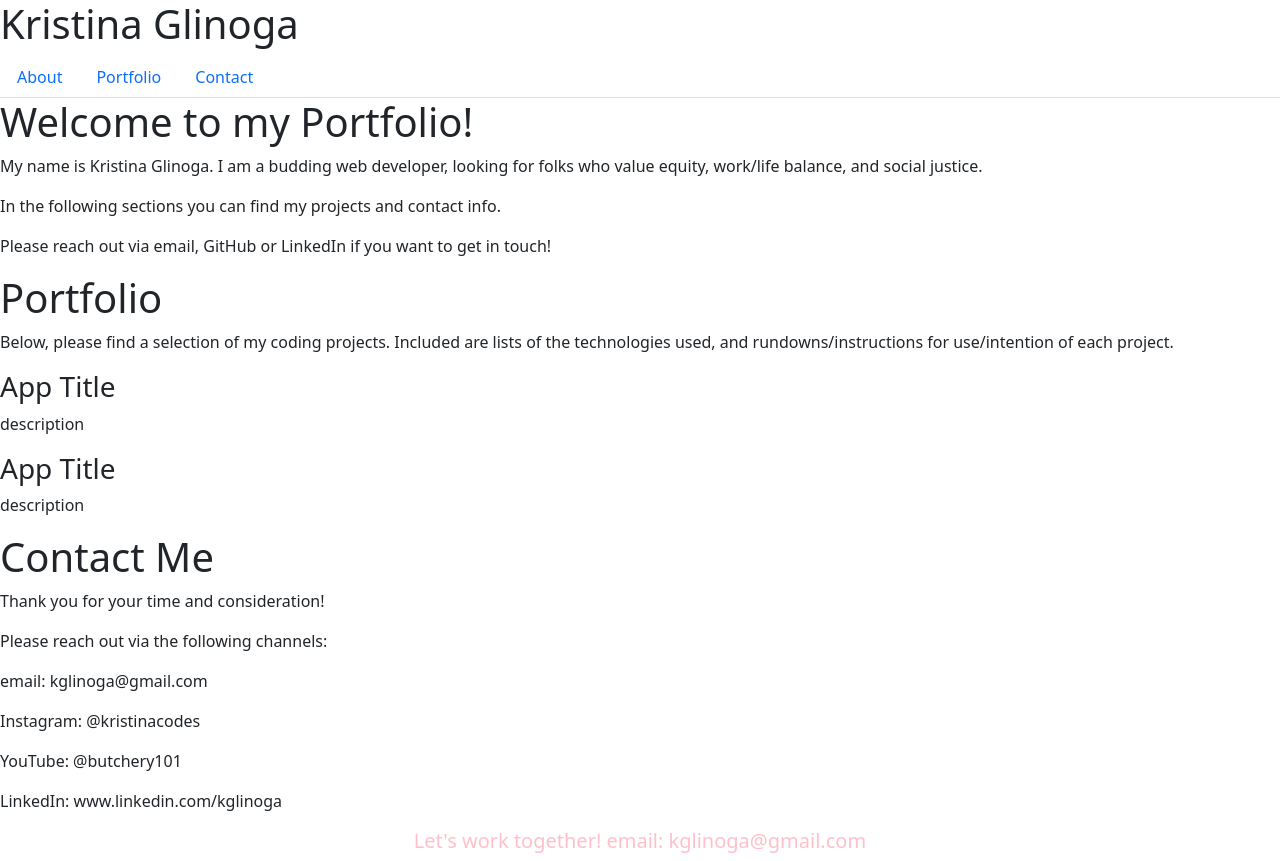
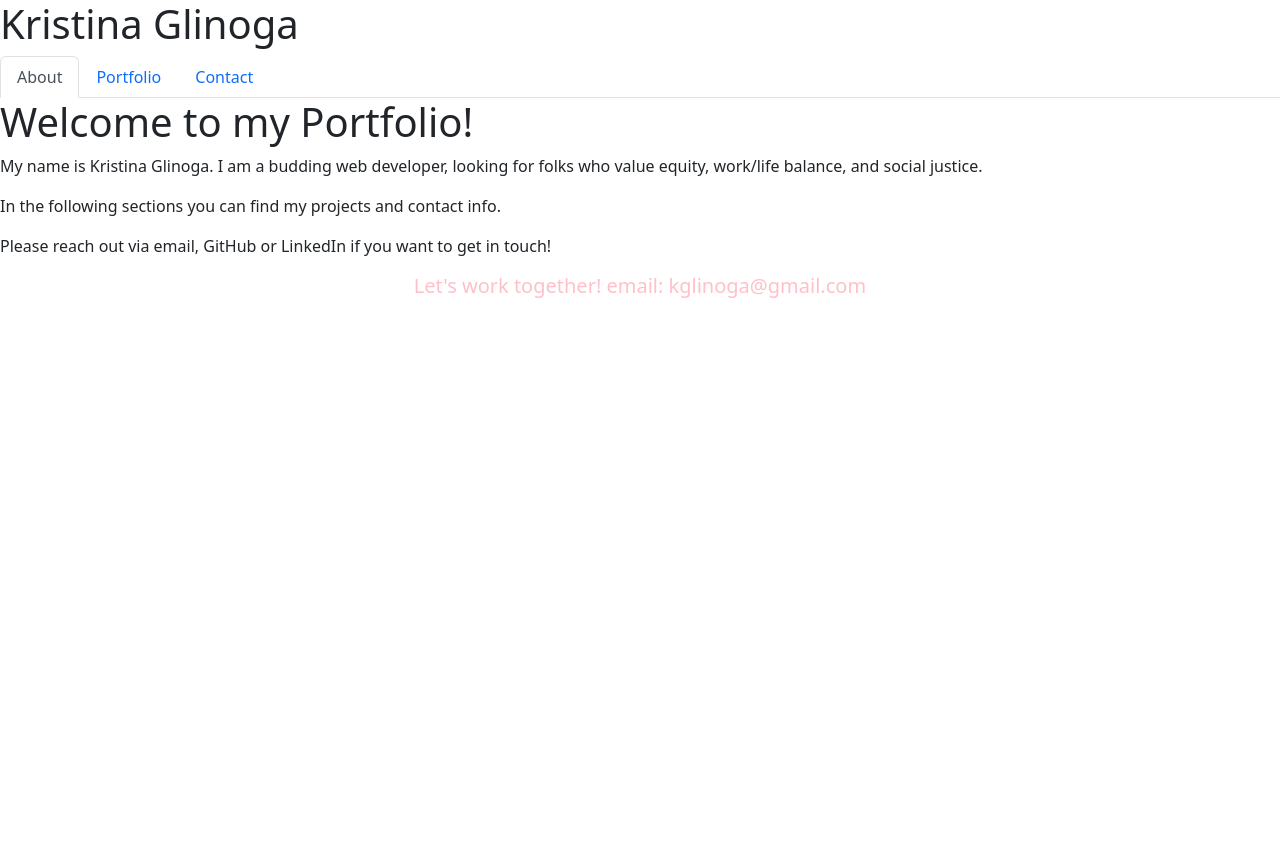
Before and after one commit to KGlinoga/portfolio1, a React (Create React App) app: page / in a window 1280 px wide. After the commit the page ends 800 px from the top, so only its background shows below. Built offline with nearby package versions, Linux system fonts and the light colour scheme.

Commit message:
images from the internet work! probably going to utilize google docs hosting for links b/c relative paths weren't working for me

```diff
--- a/src/components/Header.js
+++ b/src/components/Header.js
@@ -1,11 +1,11 @@
 import React from 'react';
-import Navigation from './Navigation';
+// import Navigation from './Navigation';
 
 export default function Header() {
     return (
         <>
             <h1 className="">Kristina Glinoga</h1>
-            <Navigation />
+            {/* <Navigation /> */}
         </>
     );
 };
--- a/src/components/PortContainer.js
+++ b/src/components/PortContainer.js
@@ -1,20 +1,36 @@
 import React, { useState } from 'react';
 import Header from './Header';
+import Navigation from './Navigation';
 import About from './pages/About';
 import Portfolio from './pages/Portfolio';
 import Footer from './Footer';
 import Contact from './pages/Contact';
 
-// import NavTabs from './NavTabs';
+export default function PortContainer() {
+    const [currentPage, setCurrentPage] = useState('About');
 
+    const renderPage = () => {
+        if (currentPage === 'About') {
+            return <About />;
+        }
+        if (currentPage === 'Portfolio') {
+            return <Portfolio />;
+        }
+        return <Contact />;
+    };
 
-export default function PortContainer() {
+    const handlePageChange = (page) => setCurrentPage(page);
+
     return (
         <>
             <Header />
-            <About />
+            <Navigation
+                currentPage={currentPage}
+                handlePageChange={handlePageChange} />
+            {renderPage()}
+            {/* <About />
             <Portfolio />
-            <Contact />
+            <Contact /> */}
             <Footer />
 
         </>
```
Also changed, not shown: src/components/pages/Project.js (+3 -0 lines), src/assets/logo192.png (added).
